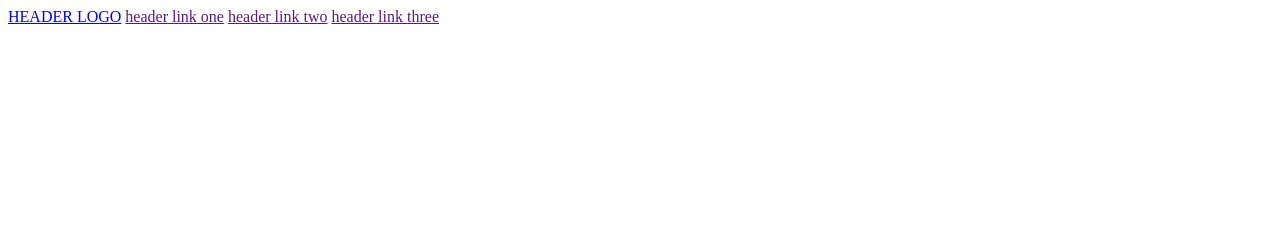
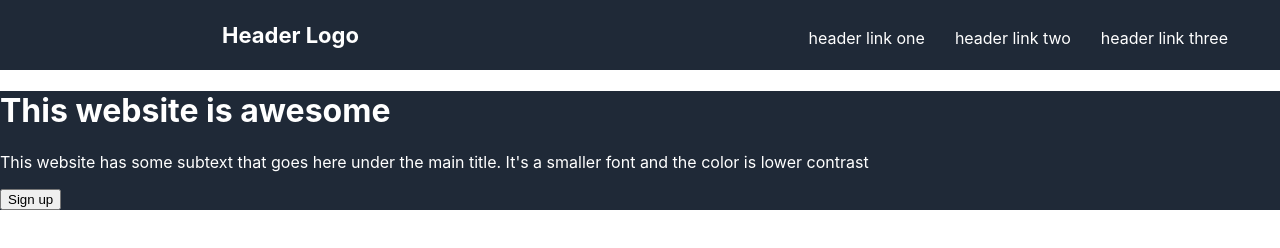
Before and after one commit to FlameWing2/Project-Landing-a-Page, a plain HTML site: page index.html in a window 1280 px wide. Drawn offline with Linux system fonts and the light colour scheme.

Commit message:
Edit index.html and add stylesheet.css

```diff
--- a/index.html
+++ b/index.html
@@ -1,19 +1,27 @@
 <!DOCTYPE html>
 <html lang="en">
 <head>
+    <style>@import url();</style>
     <meta charset="UTF-8">
     <meta http-equiv="X-UA-Compatible" content="IE=edge">
     <meta name="viewport" content="width=device-width, initial-scale=1.0">
     <title>Landing a Page!</title>
+    <link rel="stylesheet" href="stylesheet.css">
 </head>
 <body>
-    <did class="header">
-        <a class="logo" href="HeaderLogo.png">HEADER LOGO</a>
+    <div class="header">
+        <a class="logo" href="HeaderLogo.png">Header Logo</a>
         <a class="right-links" href="">header link one</a>
         <a class="right-links" href="">header link two</a>
         <a class="right-links" href="">header link three</a>
-    </did>
+    </div>
+    <div class="section">
+        <h1 class="title">This website is awesome</h1>
+        <p>This website has some subtext that goes here under the main title.
+            It's a smaller font and the color is lower contrast</p>
+        <button class="button">Sign up</button>
 
+    </div>
 
 
 </body>
--- /dev/null
+++ b/stylesheet.css
@@ -0,0 +1,38 @@
+body {
+    font-family: -apple-system, BlinkMacSystemFont, 'Segoe UI', Roboto, Oxygen, Ubuntu, Cantarell, 'Open Sans', 'Helvetica Neue', sans-serif;
+    margin: 0;
+    /* min-height: 100vh; */
+    color: white;
+}
+
+.header, .section {
+    background-color: #1F2937;
+
+}
+
+
+.header {
+display: flex;
+padding: 22px;
+}
+
+.logo {
+    display:flex;
+    color: white;
+    margin-right: auto;
+    font-size: 22px;
+    font-weight: 700;
+    margin-left: 200px;
+}
+
+
+.right-links {
+    display: flex;
+    color: white;
+    margin-right: 30px;
+    margin-top: auto;
+}
+
+a {
+    text-decoration: none;
+}
```
